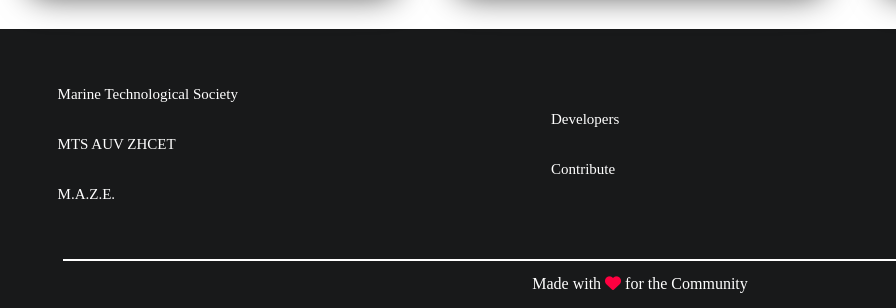
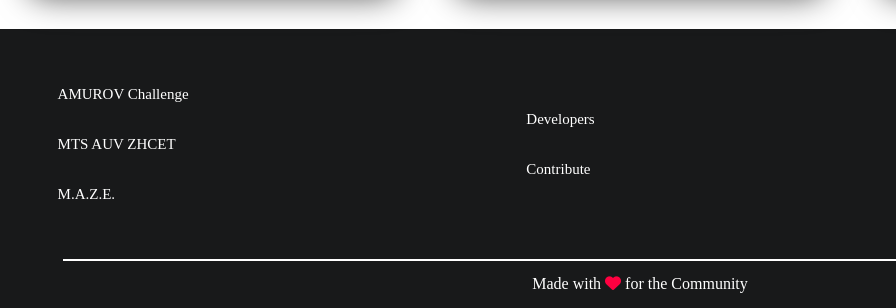
Before and after one commit to SumirVats2003/mazeWebDev, a plain HTML site: page tales.html in a window 1280 px wide. Shown: the part 1858-2166 px from the top of the page, 0-896 px from the left. Drawn offline with Linux system fonts and the light colour scheme.

Commit message:
Final changes done

```diff
--- a/tales.html
+++ b/tales.html
@@ -265,8 +265,8 @@
 		<div class="footer">
 			<div class="foot-section">
 				<ul class="list">
-					<li><a href="https://www.mtsociety.org/">Marine Technological Society</a></li>
-					<li><a href="https://auvzhcet.netlify.app/">MTS AUV ZHCET</a></li>
+				    <li><a href="https://amurov.co.in/">AMUROV Challenge</a></li>
+			       <li><a href="https://auvzhcet.netlify.app/">MTS AUV ZHCET</a></li>
 					<li><a href="https://linktr.ee/AMUROVc">M.A.Z.E.</a></li>
 				</ul>
 			</div>
```
Also changed, not shown: artwork.html (+1 -1 lines), doodling.html (+3 -1 lines), explore.html (+1 -1 lines), foot.html (+1 -1 lines), logo.html (+1 -1 lines), memewar.html (+1 -1 lines), photography.html (+1 -1 lines), pubg.html (+1 -1 lines).
